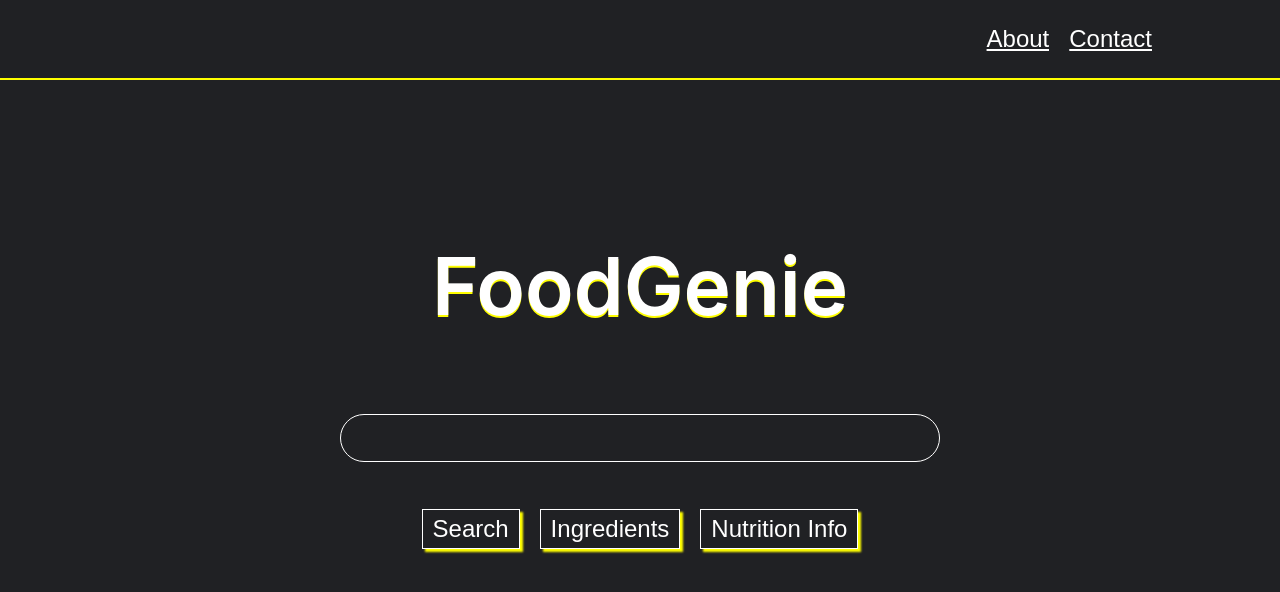
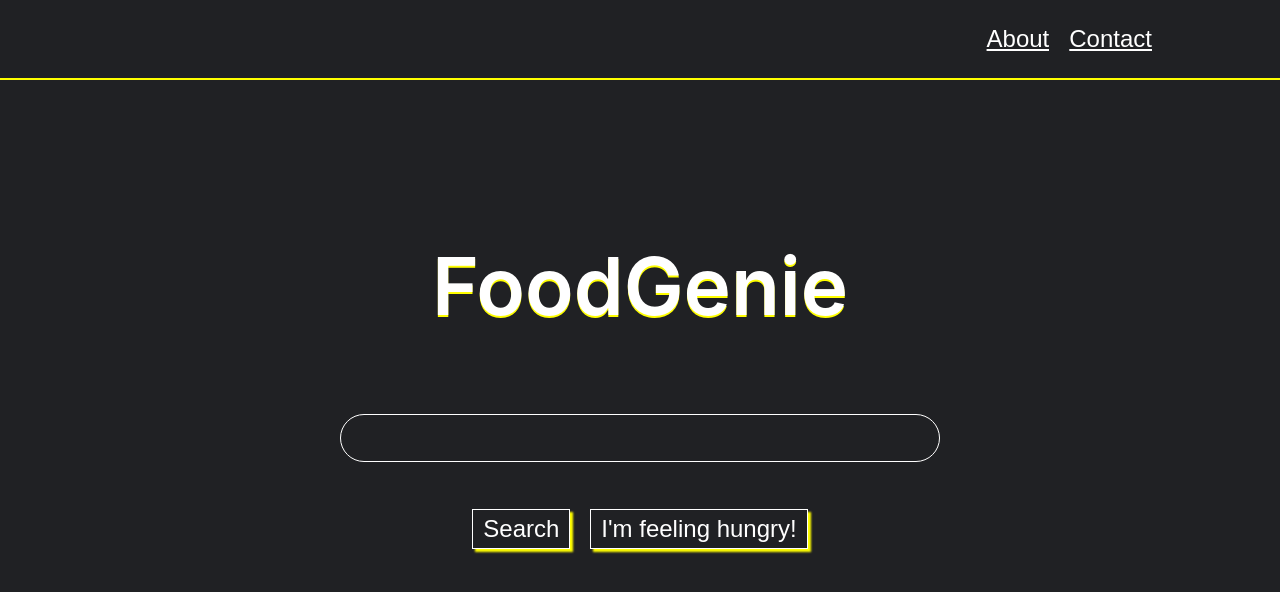
Before and after one commit to lil-white-shadow/food-genie, a React (Create React App) app: page / in a window 1280 px wide. Shown: the top 592 px of the page. Built offline with nearby package versions, Linux system fonts and the light colour scheme.

Commit message:
add SearchRef

```diff
--- a/src/App.js
+++ b/src/App.js
@@ -98,10 +98,9 @@ export default function App() {
   return (
     <div className="app">
       <Nav className="nav" search={search} goToComponent={goToComponent} AboutRef={AboutRef} ContactRef={ContactRef}/>
-      <div className="search">
+      <div ref={SearchRef} className="search">
         <div className="title">
           <p>{title}</p>
-          {/* <div className="bulb"></div> */}
         </div>
         <div className="inputContainer">
           <input
@@ -117,8 +116,7 @@ export default function App() {
         }
         <div className="buttonContainer">
           <button onClick={handleSubmit} disabled={input === '' ? true : false} className={input === '' ? 'disabled' : null}>Search</button>
-          <button onClick={() => goToComponent(IngredientsRef)} disabled={input === '' ? true : false} className={input === '' ? 'disabled' : null}>Ingredients</button>
-          <button onClick={() => goToComponent(NutritionRef)} disabled={input === '' ? true : false} className={input === '' ? 'disabled' : null}>Nutrition Info</button>
+          <button onClick={() => goToComponent(IngredientsRef)} disabled={input === '' ? true : false} className={input === '' ? 'disabled' : null}>I'm feeling hungry!</button>
         </div>
       </div>
       {ingredients.length > 0 ? (
@@ -130,7 +128,7 @@ export default function App() {
             contentSource={source}
           />
           <button onClick={() => goToComponent(SearchRef)}>New search</button>
-          <button onClick={() => goToComponent(NutritionRef)}>Nutrition Info</button>
+          <button onClick={() => goToComponent(NutritionRef)}>See Nutrition</button>
 
         </div>
       ) : null}
@@ -142,7 +140,7 @@ export default function App() {
             contentSource={source}
           />
           <button onClick={() => goToComponent(SearchRef)}>New search</button>
-          <button onClick={() => goToComponent(IngredientsRef)}>Ingredients</button>
+          <button onClick={() => goToComponent(IngredientsRef)}>See Ingredients</button>
         </div>
       ) : null}
       <div ref={AboutRef} className="results">
```
